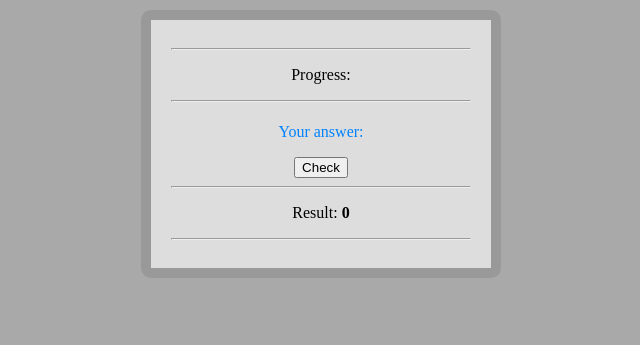
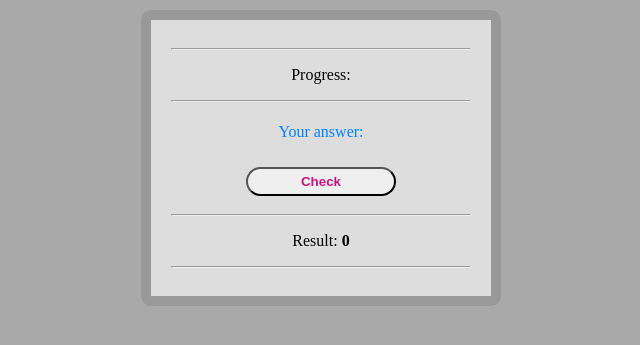
Before and after one commit to tamarinvs19/translation-of-words, a Django app: page /missions/1/ in a window 1280 px wide. Shown: the top 345 px of the page, without its empty margins (319-959 px from the left). Run offline with Django 3.2, Linux system fonts and the light colour scheme; data that the repository does not hold is empty.

Commit message:
update styles

```diff
--- a/static/styles.css
+++ b/static/styles.css
@@ -56,3 +56,18 @@ li.navbar a.active {
     color: white;
     background-color: steelblue;
 }
+
+input[type="button" i] {
+rder: 2px solid;
+    border-radius: 30px;
+    padding: 5px 15px;
+    width: 150px;
+    margin: 10px;
+    color: mediumvioletred;
+    font-weight: 700;
+    text-decoration: none;
+    user-select: none;
+    outline: none;
+    transition: 0.2s;
+
+}
```
